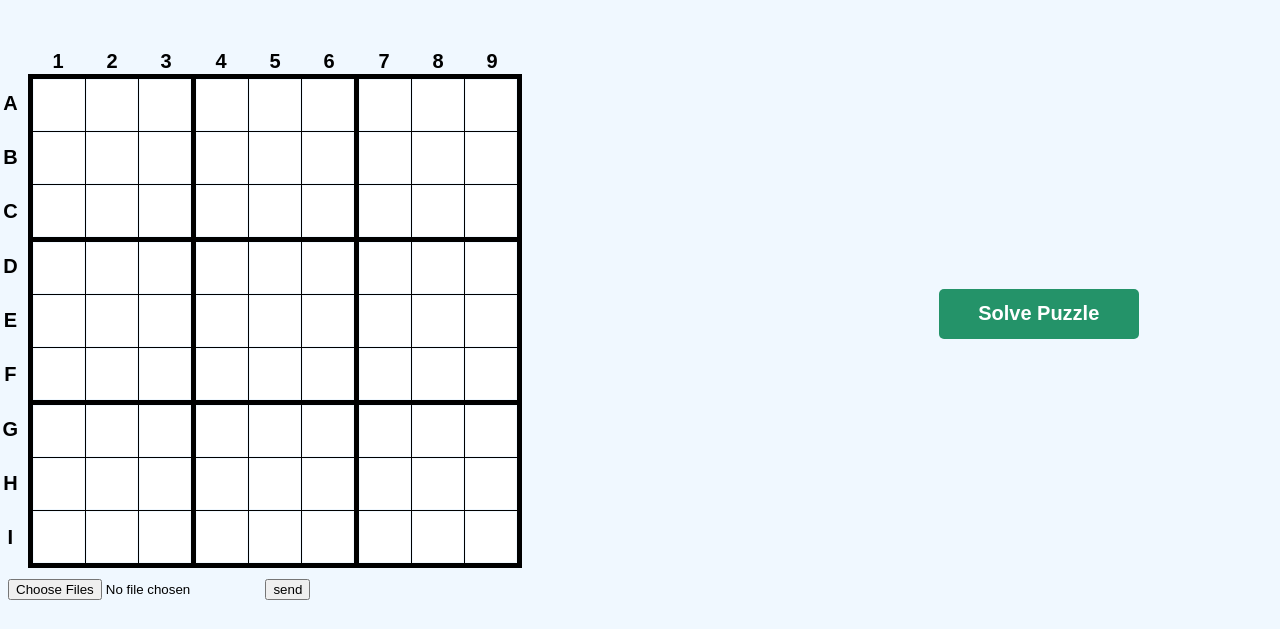
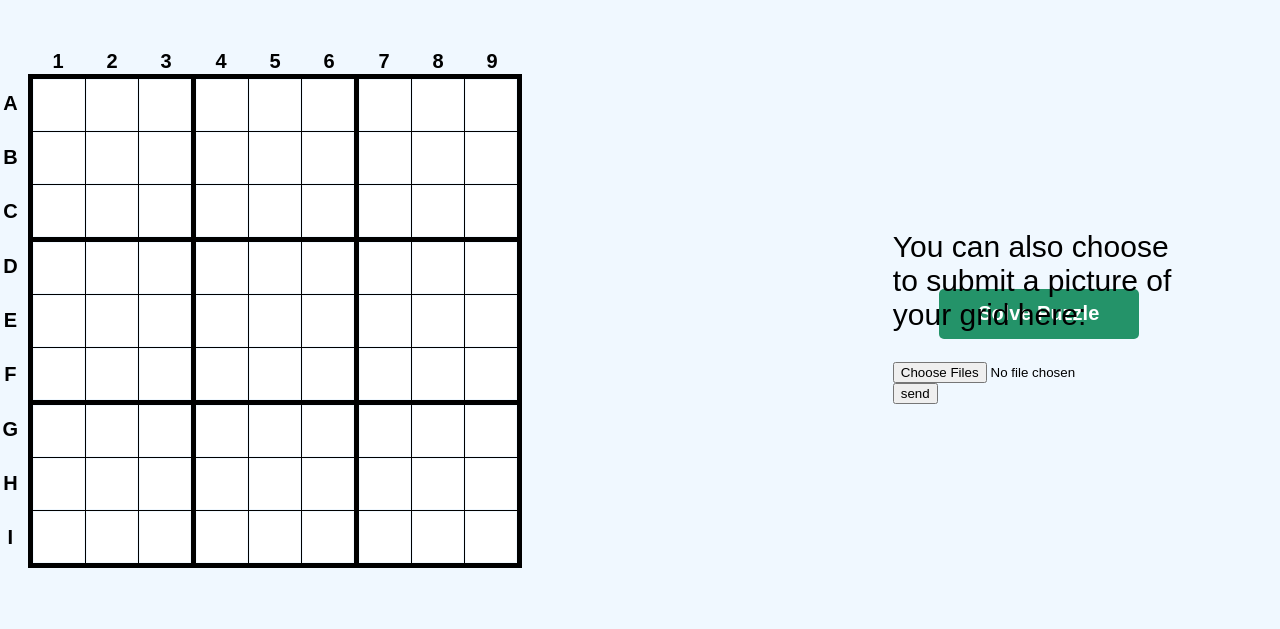
Before and after one commit to allenye66/Computer-Vision-Sudoku-Solver, a Flask app: page / in a window 1280 px wide. Shown: the part 171-800 px from the top of the page. Run offline with Flask 2, Linux system fonts and the light colour scheme.

Commit message:
css for home page

```diff
--- a/static/index.css
+++ b/static/index.css
@@ -10,6 +10,15 @@ html{
 	/*border: 1px solid red;*/
 
     box-sizing: border-box;
+}
+.uploadPic{
+    width: 18%;
+    margin-left:70%;
+    margin-top: -30%;
+}
+#para{
+    font-size: 30px;
+    width: 130%;
 }
 .grid{
     margin-left: -45%;
--- a/templates/index.html
+++ b/templates/index.html
@@ -152,35 +152,16 @@
              </div>
           </form>
        </div>
+
+       <div class = "uploadPic">
+         <div id = "para">
+         <p> You can also choose to submit a picture of your grid here: </p>
+      </div>
        <form id="upload-form" action="{{ url_for('upload') }}" method="POST" enctype="multipart/form-data">
-<!--  					 <label class = "uploadButton" for="img">Select image:</label>-->
                     <input type="file" name="file" accept="image/*" multiple>
                     <input type="submit" value="send">
-<!--
-  					<input type="file" id="real-file" class="custom-file-input" name="file" hidden="hidden" accept="image/*">
-                    <button type="button" id="custom-button">CHOOSE A FILE</button>
-                    <span id="custom-text">No file chosen.</span>
-
-                    <script type="text/javascript">
-                        const realFileBtn = document.getElementById("real-file");
-                        const customBtn = document.getElementById("custom-button");
-                        const customTxt = document.getElementById("custom-text");
-
-                        customBtn.addEventListener("click", function() {
-                            realFileBtn.click();
-                        });
-
-                        realFileBtn.addEventListener("change", function(){
-                            if(realFileBtn.value){
-                                customTxt.innerHTML = realFileBtn.value.match(/[\/\\]([\w\d\s\.\-\(\)]+)$/)[1];
-                            } else{
-                                customTxt.innerHTML = "No file chosen.";
-                            }
-                        });
-                    </script>
-                    <input type="submit" value="send" class="btn btn-primary">
--->
 			</form>
+      </div>
 
 
    </body>
```
Also changed, not shown: 2 other files.
